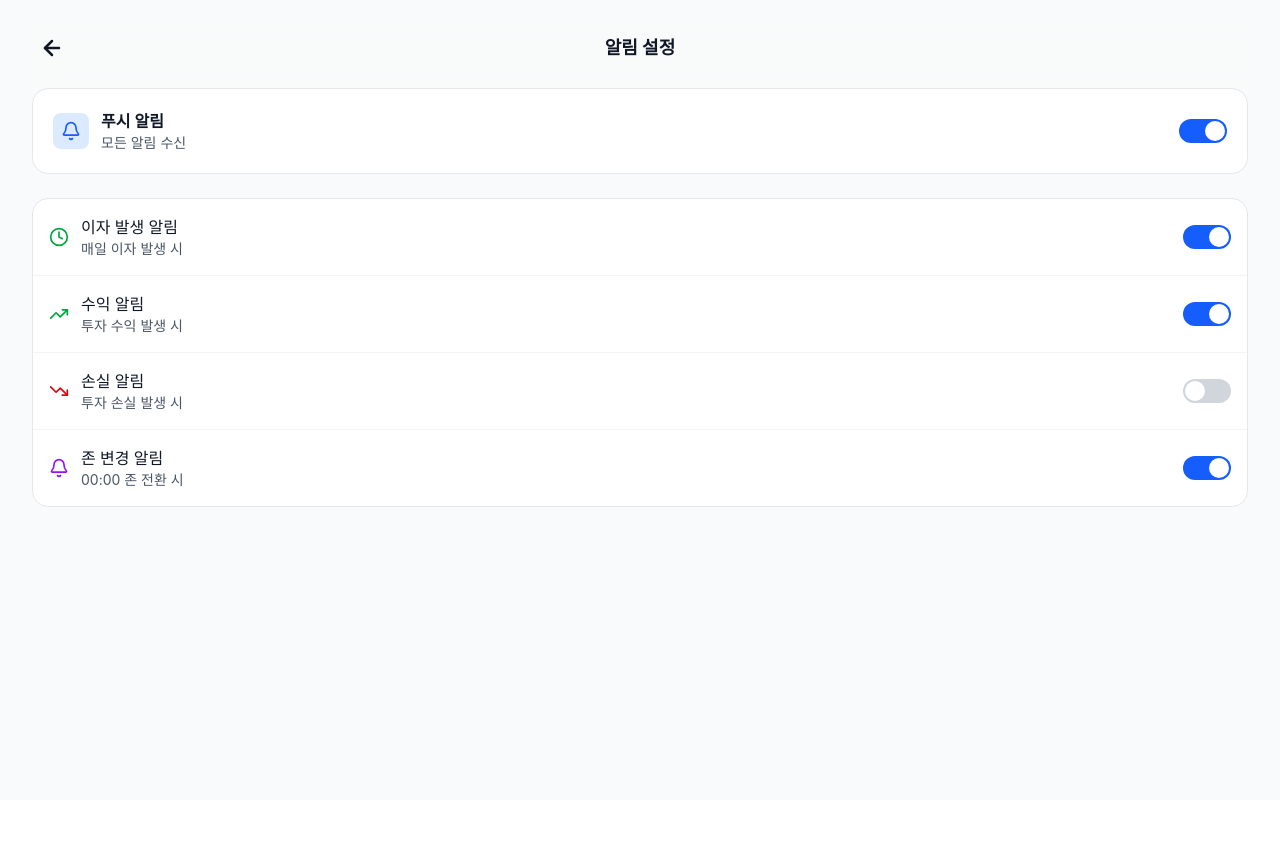
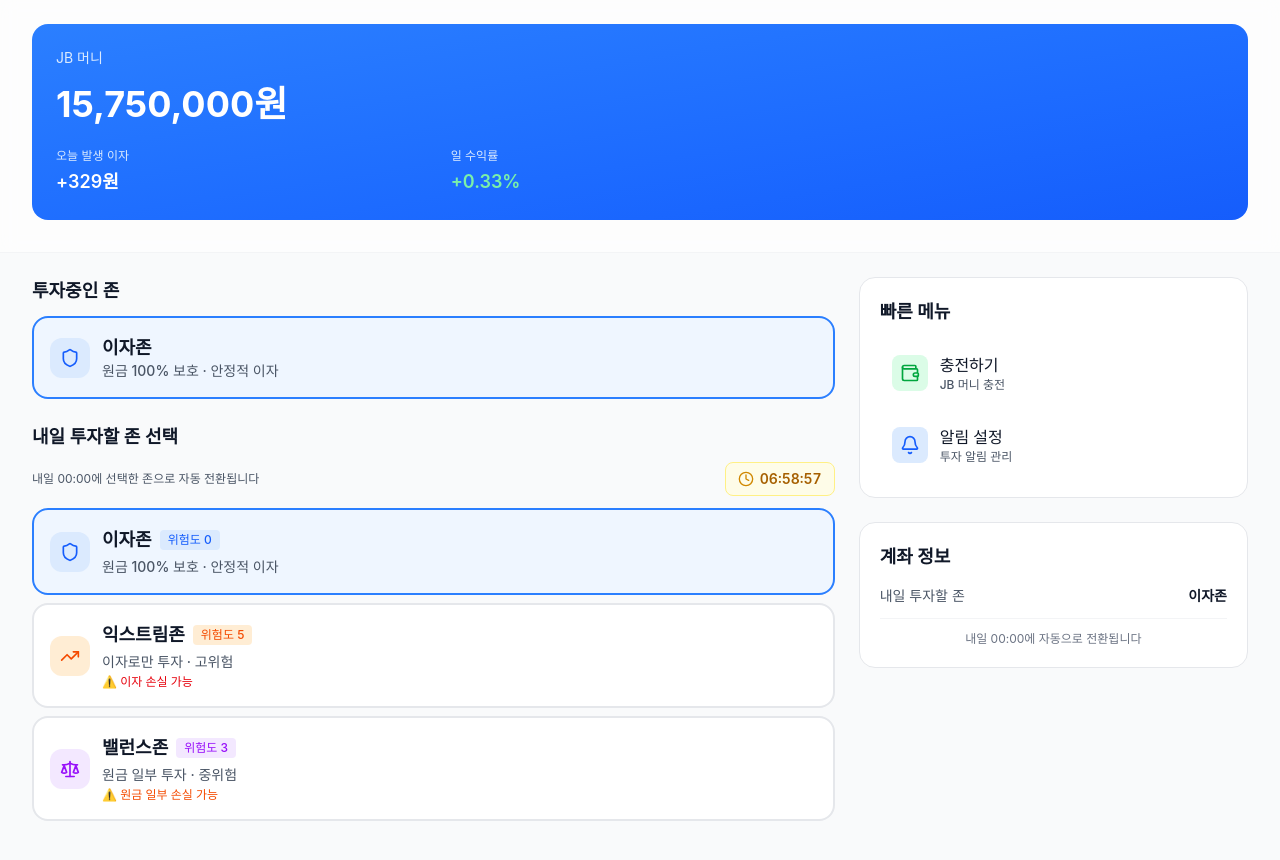
Before and after one commit to Djunnni/BlackSpoonDeveloper, a React (Vite) app: page /#/ in a window 1280 px wide. Before the commit this address led to /#/notifications. Shown: the top 860 px of the page. Before the commit the page ends 800 px from the top, so only its background shows below. Built offline with nearby package versions, Linux system fonts and the light colour scheme.

Commit message:
홈 화면 고정

```diff
--- a/src/app/components/MainApp.tsx
+++ b/src/app/components/MainApp.tsx
@@ -182,9 +182,13 @@
         />
       )}
 
-      <div className="max-w-screen-xl mx-auto px-4 sm:px-6 lg:px-8 py-6">
+      {/* ✅ 상단(계좌/알림/개발토글)은 고정, "투자중인 존"부터 스크롤 */}
+      <div className="min-h-[100dvh] flex flex-col">
+        {/* ✅ 상단 고정 영역 */}
+        <div className="sticky top-0 z-40 bg-white/80 backdrop-blur supports-[backdrop-filter]:bg-white/60">
+          <div className="max-w-screen-xl mx-auto px-4 sm:px-6 lg:px-8 pt-6 pb-4">
             {/* Balance Card */}
-        <div className="bg-gradient-to-br from-blue-500 to-blue-600 rounded-2xl p-6 text-white mb-6">
+            <div className="bg-gradient-to-br from-blue-500 to-blue-600 rounded-2xl p-6 text-white mb-4">
               <div className="mb-4">
                 <p className="text-sm text-blue-100">JB 머니</p>
               </div>
@@ -232,7 +236,7 @@
 
             {/* 지역 미선택 알림 (개발 강제 활성화면 안 뜨게 됨) */}
             {!hasRegion && (
-          <div className="bg-yellow-50 border border-yellow-200 rounded-xl p-4 mb-6 flex items-start gap-3">
+              <div className="bg-yellow-50 border border-yellow-200 rounded-xl p-4 flex items-start gap-3">
                 <AlertTriangle className="w-5 h-5 text-yellow-600 flex-shrink-0 mt-0.5" />
                 <div className="flex-1">
                   <p className="text-sm font-medium text-yellow-900 mb-1">
@@ -253,7 +257,15 @@
                 </div>
               </div>
             )}
+          </div>
 
+          {/* ✅ 고정 영역 아래 경계선(선택) */}
+          <div className="h-px bg-gray-100" />
+        </div>
+
+        {/* ✅ 여기부터 스크롤 영역: "투자중인 존"부터 */}
+        <div className="flex-1 min-h-0 overflow-y-auto">
+          <div className="max-w-screen-xl mx-auto px-4 sm:px-6 lg:px-8 py-6">
             <div className="grid grid-cols-1 lg:grid-cols-3 gap-6">
               <div className="lg:col-span-2 space-y-6">
                 <div>
@@ -275,7 +287,9 @@
                   showRegionAlert={() => {
                     setShowRegionAlert(true);
                   }}
-              hasRegionSelected={DEV_FORCE_ZONE_ENABLE ? true : (hasRegion || false)}
+                  hasRegionSelected={
+                    DEV_FORCE_ZONE_ENABLE ? true : hasRegion || false
+                  }
                 />
               </div>
 
@@ -346,6 +360,7 @@
               </div>
             </div>
           </div>
+        </div>
 
         {showRegionAlert && (
           <div className="fixed inset-0 bg-black/50 flex items-center justify-center z-50 p-4">
@@ -383,6 +398,7 @@
             </div>
           </div>
         )}
+      </div>
     </Layout>
   );
 }
```
Lines whose indentation alone changed are shown as unchanged.
